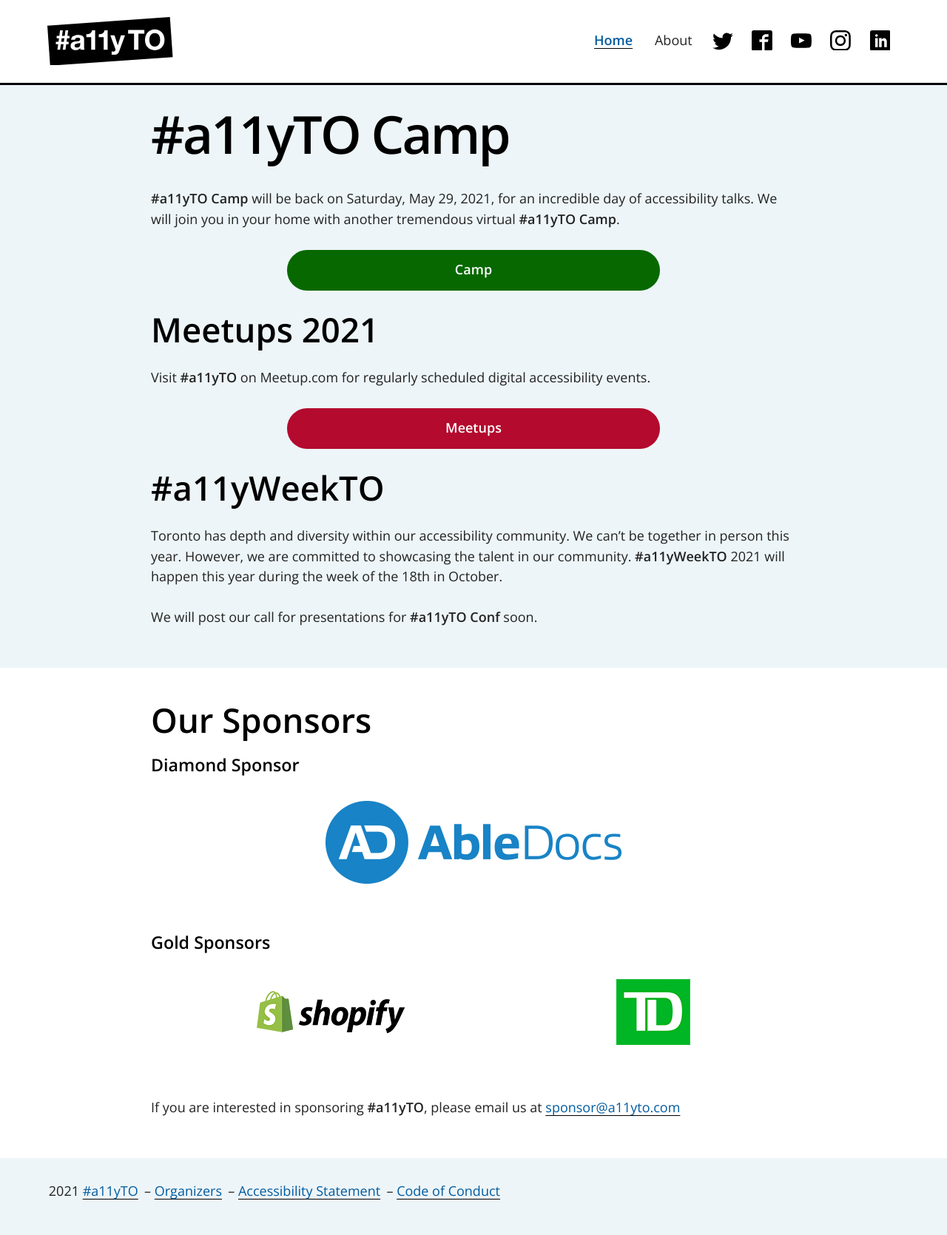
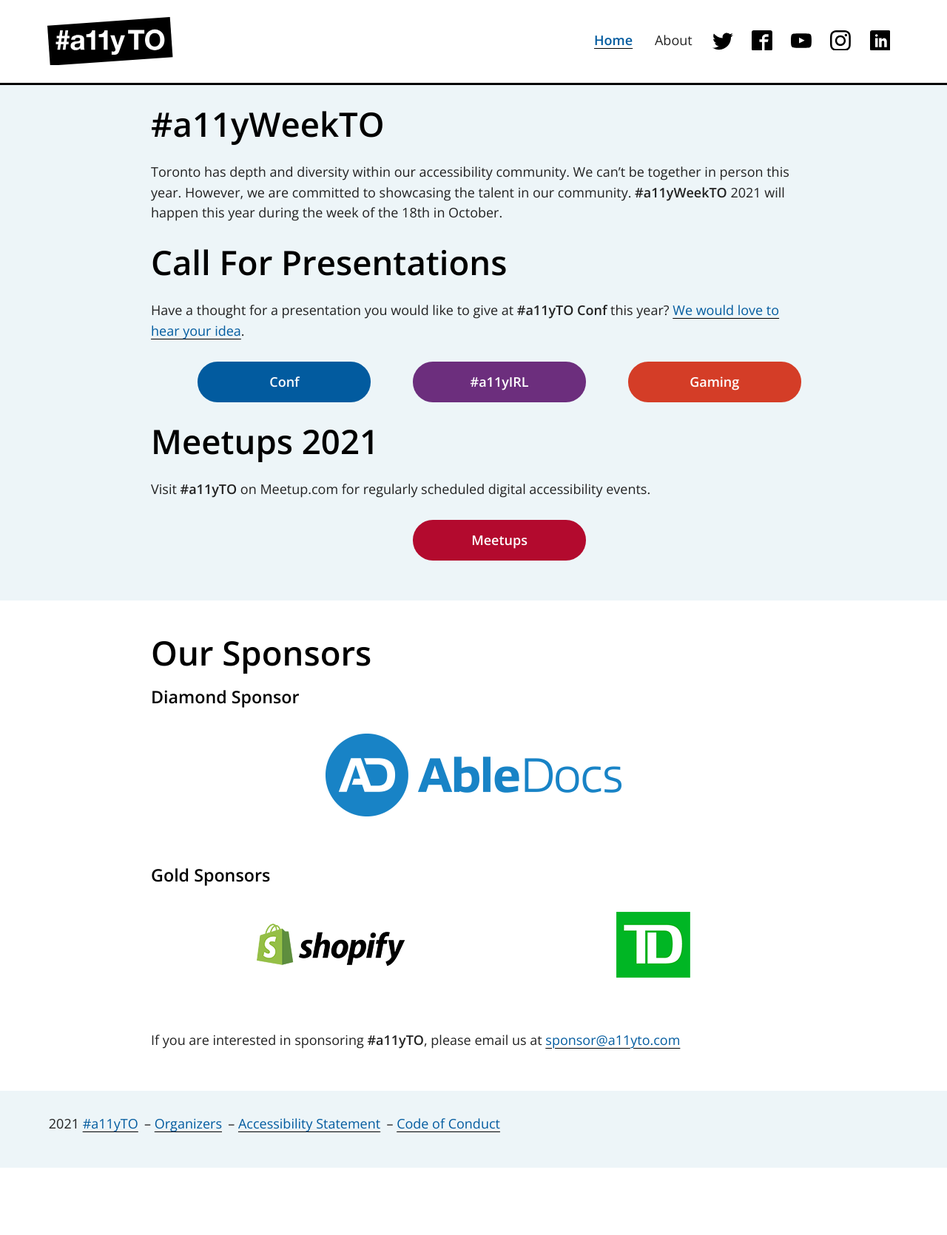
Before and after one commit to a11yTO/A11yTO-Main, a Jekyll site: the page built from index.html, in a window 1280 px wide. Shown: the whole page at 74% size. Built offline with Jekyll 4.4.1, drawn with Linux system fonts in a browser that asks for light colours; after the commit the page ends 1579 px from its top, so only the background shows below that.

Commit message:
Add call for presentations

```diff
--- a/index.html
+++ b/index.html
@@ -6,12 +6,21 @@
 description: Accessibility Toronto
 ---
 
-<h2 class="page-title">#a11yTO Camp</h2>
-<p><strong>#a11yTO Camp</strong> will be back on Saturday, May 29, 2021, for an incredible day of accessibility talks. We will join you in your home with another tremendous virtual <strong>#a11yTO Camp</strong>.</p>
+<h2>#a11yWeekTO</h2>
+<p>Toronto has depth and diversity within our accessibility community. We can’t be together in person this year. However, we are committed to showcasing the talent in our community. <strong>#a11yWeekTO</strong> 2021 will happen this year during the week of the 18th in October.</p>
+
+<h2>Call For Presentations</h2>
+<p>Have a thought for a presentation you would like to give at <strong>#a11yTO Conf</strong> this year? <a href="https://forms.office.com/pages/responsepage.aspx?id=lr_F6AkPt0uYDn-aFzHN_nKHQVP5uABDvBS9pn2upFZUQjNSMURDN0dETURaTVROQllINDhOTk01TSQlQCN0PWcu">We would love to hear your idea</a>.</p>
 
 <ul class="branded-events">
   <li>
-    <a class="camp" href="https://camp.a11yto.com/">Camp</a>
+    <a class="conf" href="https://conf.a11yto.com/">Conf</a>
+  </li>
+  <li>
+    <a class="irl" href="https://irl.a11yto.com/">#a11yIRL</a>
+  </li>
+  <li>
+    <a class="gaming" href="https://gaming.a11yto.com/">Gaming</a>
   </li>
 </ul>
 
@@ -23,19 +32,3 @@
     <a class="meetup" href="https://www.meetup.com/a11yTO/">Meetups</a>
   </li>
 </ul>
-
-<h2>#a11yWeekTO</h2>
-<p>Toronto has depth and diversity within our accessibility community. We can’t be together in person this year. However, we are committed to showcasing the talent in our community. <strong>#a11yWeekTO</strong> 2021 will happen this year during the week of the 18th in October.</p>
-<p>We will post our call for presentations for <strong>#a11yTO Conf</strong> soon.</p>
-
-<!-- <ul class="branded-events">
-  <li>
-    <a class="conf" href="https://conf.a11yto.com/">Conf</a>
-  </li>
-  <li>
-    <a class="irl" href="https://irl.a11yto.com/">#a11yIRL</a>
-  </li>
-  <li>
-    <a class="gaming" href="https://gaming.a11yto.com/">Gaming</a>
-  </li>
-</ul> -->
```
Also changed, not shown: styles.scss (+13 -15 lines), styles.css, 1 other file.
